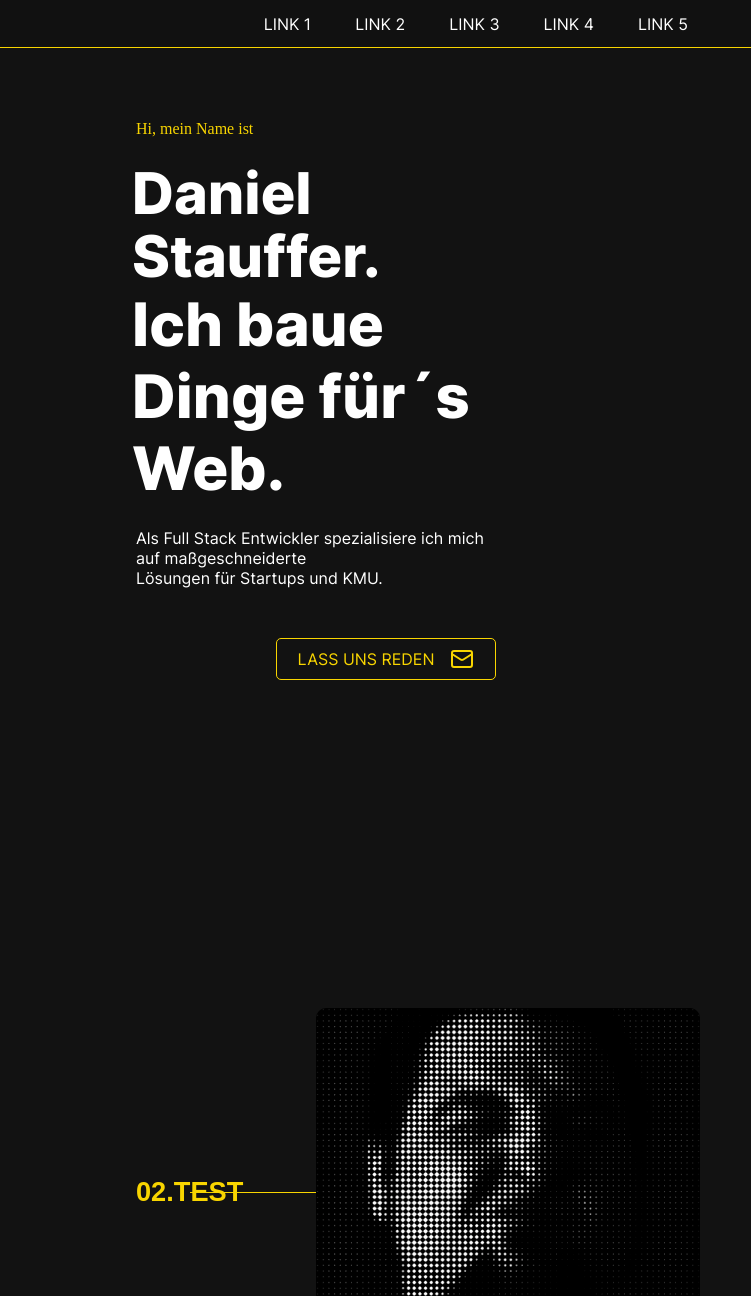
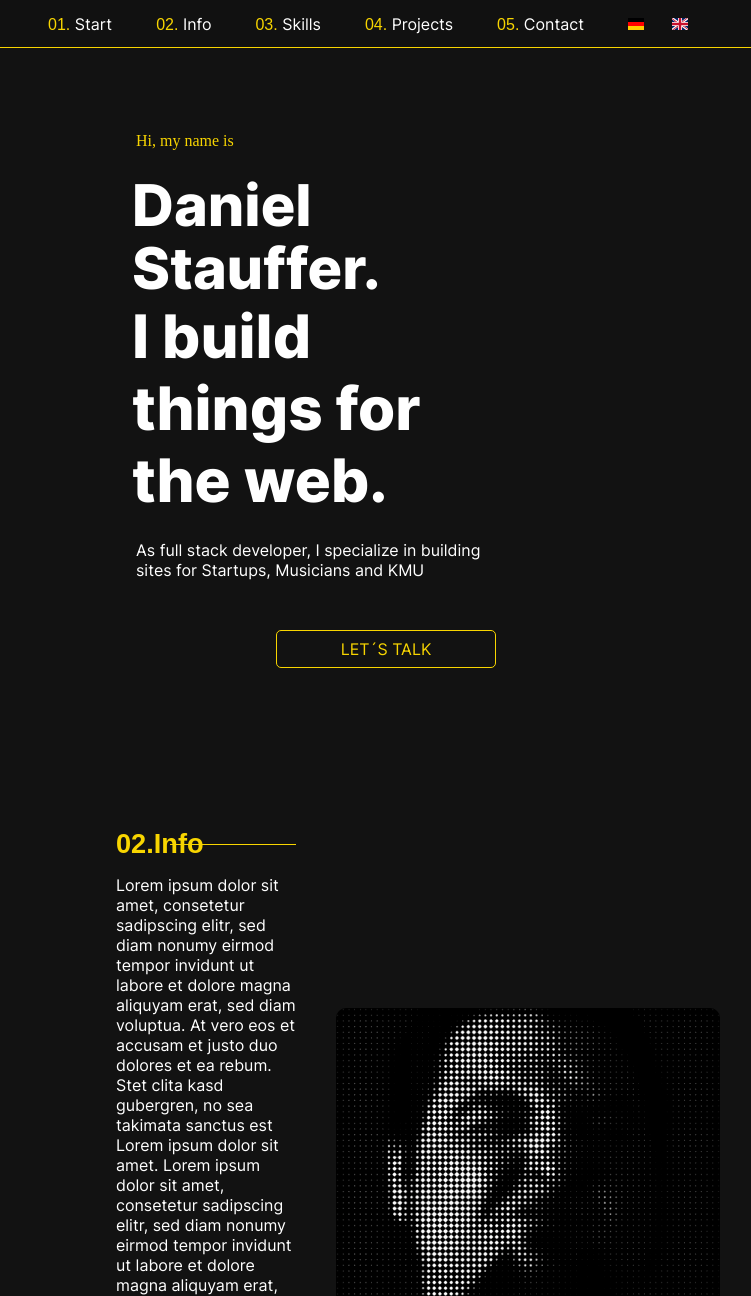
Before and after one commit to RebellionWebdesign/portfolio, a plain HTML site: page index.html in a window 1280 px wide. Shown: the top 1296 px of the page, 324-1075 px from the left. Drawn offline with nearby package versions, Linux system fonts and the light colour scheme; a web font is replaced by a local one.

Commit message:
Update index.html

```diff
--- a/index.html
+++ b/index.html
@@ -16,28 +16,38 @@
             <nav>
                 <ul>
                     <li>
-                        <a href="#" target="self" aria-label="">
-                            LINK 1
+                        <a id="start-link" href="#" target="self" aria-label="">
+                            Start
                         </a>
                     </li>
                     <li>
-                        <a href="#" target="self" aria-label="">
-                            LINK 2
+                        <a id="info-link" href="#" target="self" aria-label="">
+                            Info
                         </a>
                     </li>
                     <li>
-                        <a href="#" target="self" aria-label="">
-                            LINK 3
+                        <a id="skills-link" href="#" target="self" aria-label="">
+                            Skills
                         </a>
                     </li>
                     <li>
-                        <a href="#" target="self" aria-label="">
-                            LINK 4
+                        <a id="projects-link" href="#" target="self" aria-label="">
+                            Projects
                         </a>
                     </li>
                     <li>
-                        <a href="#" target="self" aria-label="">
-                            LINK 5
+                        <a id="contact-link" href="#" target="self" aria-label="">
+                            Contact
+                        </a>
+                    </li>
+                    <li>
+                        <a href="#" onclick="changeLanguage('de')">
+                            <img class="language-picker-de" src="/assets/img/de.svg" alt="german">
+                        </a>
+                    </li>
+                    <li>
+                        <a href="#" onclick="changeLanguage('en')">
+                            <img class="language-picker-en" src="/assets/img/gb.svg" alt="english">
                         </a>
                     </li>
                 </ul>
@@ -47,21 +57,23 @@
 
     <main>
         <section class="flex flex-center">
-            <div class="container flex flex-column">
-                <p class="greeter">Hi, mein Name ist</p>
+            <div class="container flex flex-center flex-column">
+                <div>
+                    <p class="greeter" data-i18n="greeter">Hi, mein Name ist</p>
                     <h1 class="greeter-heading">Daniel Stauffer.</h1>
-                <p class="sub-greeter">Ich baue Dinge für´s Web.</p>
+                    <p class="sub-greeter" data-i18n="sub-greeter">Ich baue Dinge für´s Web.</p>
                     <div class="wrapper">
-                    <p>
+                        <p class="greeter-text" data-i18n="greeter-text">
                             Als Full Stack Entwickler spezialisiere ich mich auf
                             maßgeschneiderte<br> Lösungen für Startups und KMU.
                         </p>
                     </div>
                     <div class="btn-wrapper flex flex-end">
-                    <a href="mailto:hello@danielstauffer.dev" class="button flex flex-center">
+                        <a href="mailto:hello@danielstauffer.dev" class="button flex flex-center" data-i18n="button">
                             LASS UNS REDEN
                             <i class="lucide-mail" data-lucide="mail"></i>
                         </a>
+                </div>
                 </div>
             </div>
             <div class="social-links flex flex-center flex-column">
@@ -71,9 +83,30 @@
         </section>
 
         <section class="flex flex-center">
-            <div class="container flex flex-center">
-                <div class="col-2">
-                    <h2>TEST</h2>
+            <div class="container flex flex-center gap">
+                <div class="col-2 flex flex-start flex-column">
+                    <h2>Info</h2>
+                    <p>
+                        Lorem ipsum dolor sit amet, consetetur sadipscing elitr,
+                        sed diam nonumy eirmod tempor invidunt ut labore et
+                        dolore magna aliquyam erat, sed diam voluptua. At vero
+                        eos et accusam et justo duo dolores et ea rebum. Stet
+                        clita kasd gubergren, no sea takimata sanctus est Lorem
+                        ipsum dolor sit amet. Lorem ipsum dolor sit amet,
+                        consetetur sadipscing elitr, sed diam nonumy eirmod
+                        tempor invidunt ut labore et dolore magna aliquyam erat,
+                        sed diam voluptua. At vero eos et accusam et justo duo
+                        dolores et ea rebum. Stet clita kasd gubergren, no sea
+                        takimata sanctus est Lorem ipsum dolor sit amet.
+                    </p>
+                    <div class="tech-wrapper">
+                        <p class="flex flex-center-y"><i class="lucide-hash" data-lucide="hash"></i>Django</p>
+                        <p class="flex flex-center-y"><i class="lucide-hash" data-lucide="hash"></i>JavaScript</p>
+                        <p class="flex flex-center-y"><i class="lucide-hash" data-lucide="hash"></i>Bootstrap</p>
+                        <p class="flex flex-center-y"><i class="lucide-hash" data-lucide="hash"></i>Tailwind</p>
+                        <p class="flex flex-center-y"><i class="lucide-hash" data-lucide="hash"></i>WordPress</p>
+                        <p class="flex flex-center-y"><i class="lucide-hash" data-lucide="hash"></i>CSS</p>
+                    </div>
                 </div>
                 <div class="col-2">
                     <div class="photo-wrapper">
@@ -87,6 +120,7 @@
     </main>
 
     <script src="https://unpkg.com/lucide@latest"></script>
+    <script src="assets/js/translator.js"></script>
     <script src="assets/js/index.js"></script>
 </body>
 </html>
```
Lines whose indentation alone changed are shown as unchanged.
